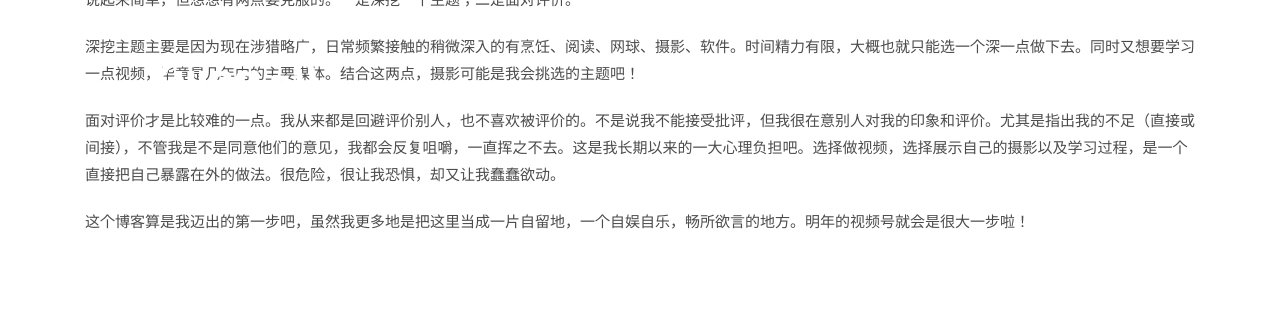
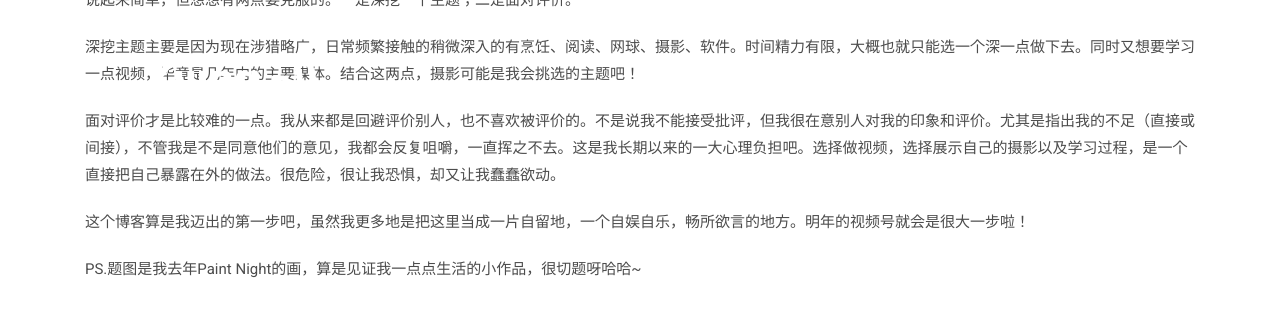
Before and after one commit to zijing-wu/zijing-wu.github.io, a Jekyll site: the page built from _posts/2020-12-13-蠢蠢欲动.markdown, in a window 1280 px wide and 900 px high, scrolled down 1671 px, cut to the strip 0-392 px from the top of the window. Shown: the top 317 px of the strip. Built offline with Jekyll 4.4.1, drawn with Linux system fonts in a browser that asks for light colours.

Commit message:
Update 2020-12-13-蠢蠢欲动.markdown

```diff
--- a/_posts/2020-12-13-蠢蠢欲动.markdown
+++ b/_posts/2020-12-13-蠢蠢欲动.markdown
@@ -20,3 +20,5 @@ tags:   Thoughts, Life, Summary, Reflection
 面对评价才是比较难的一点。我从来都是回避评价别人，也不喜欢被评价的。不是说我不能接受批评，但我很在意别人对我的印象和评价。尤其是指出我的不足（直接或间接），不管我是不是同意他们的意见，我都会反复咀嚼，一直挥之不去。这是我长期以来的一大心理负担吧。选择做视频，选择展示自己的摄影以及学习过程，是一个直接把自己暴露在外的做法。很危险，很让我恐惧，却又让我蠢蠢欲动。
 
 这个博客算是我迈出的第一步吧，虽然我更多地是把这里当成一片自留地，一个自娱自乐，畅所欲言的地方。明年的视频号就会是很大一步啦！
+
+PS.题图是我去年Paint Night的画，算是见证我一点点生活的小作品，很切题呀哈哈~
```
